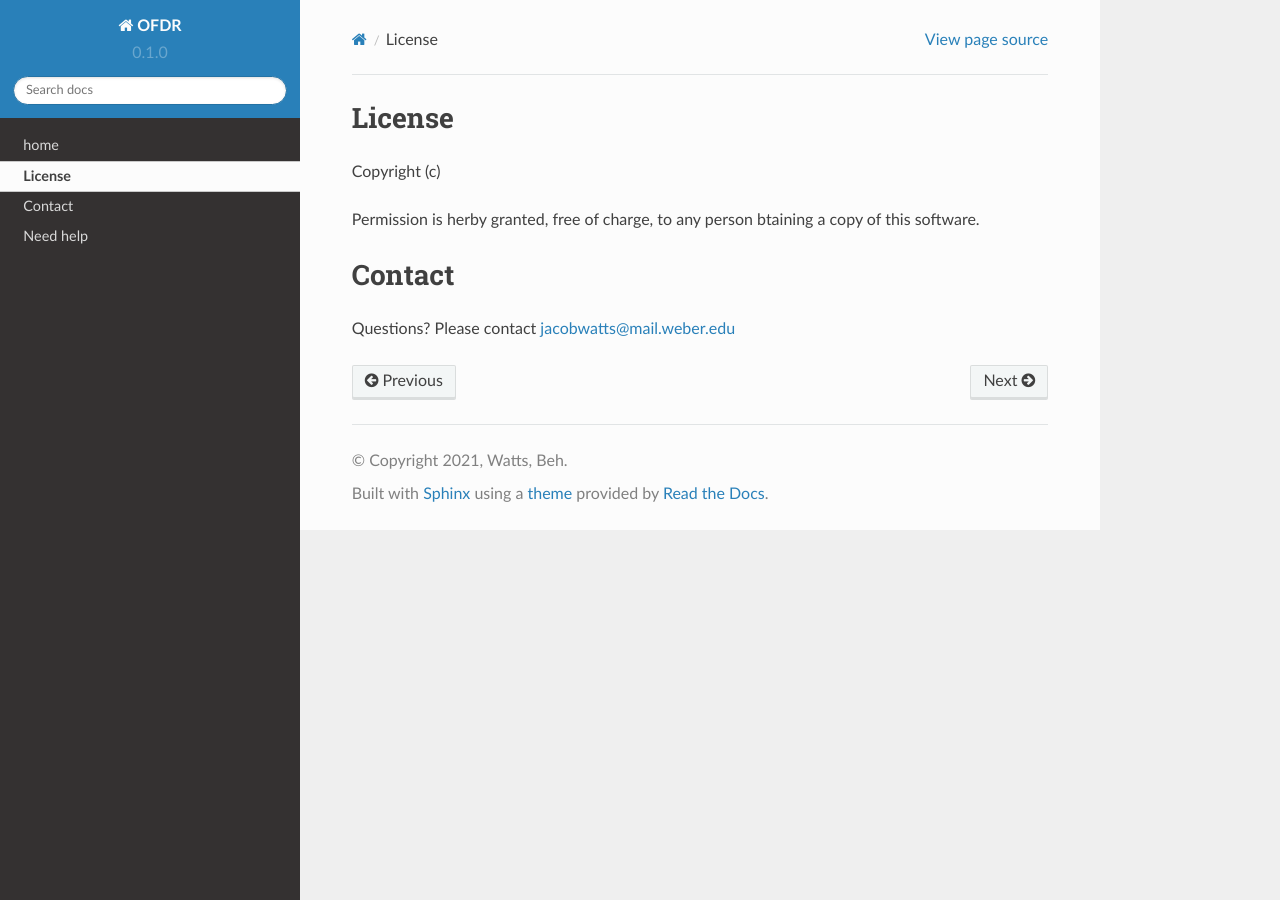
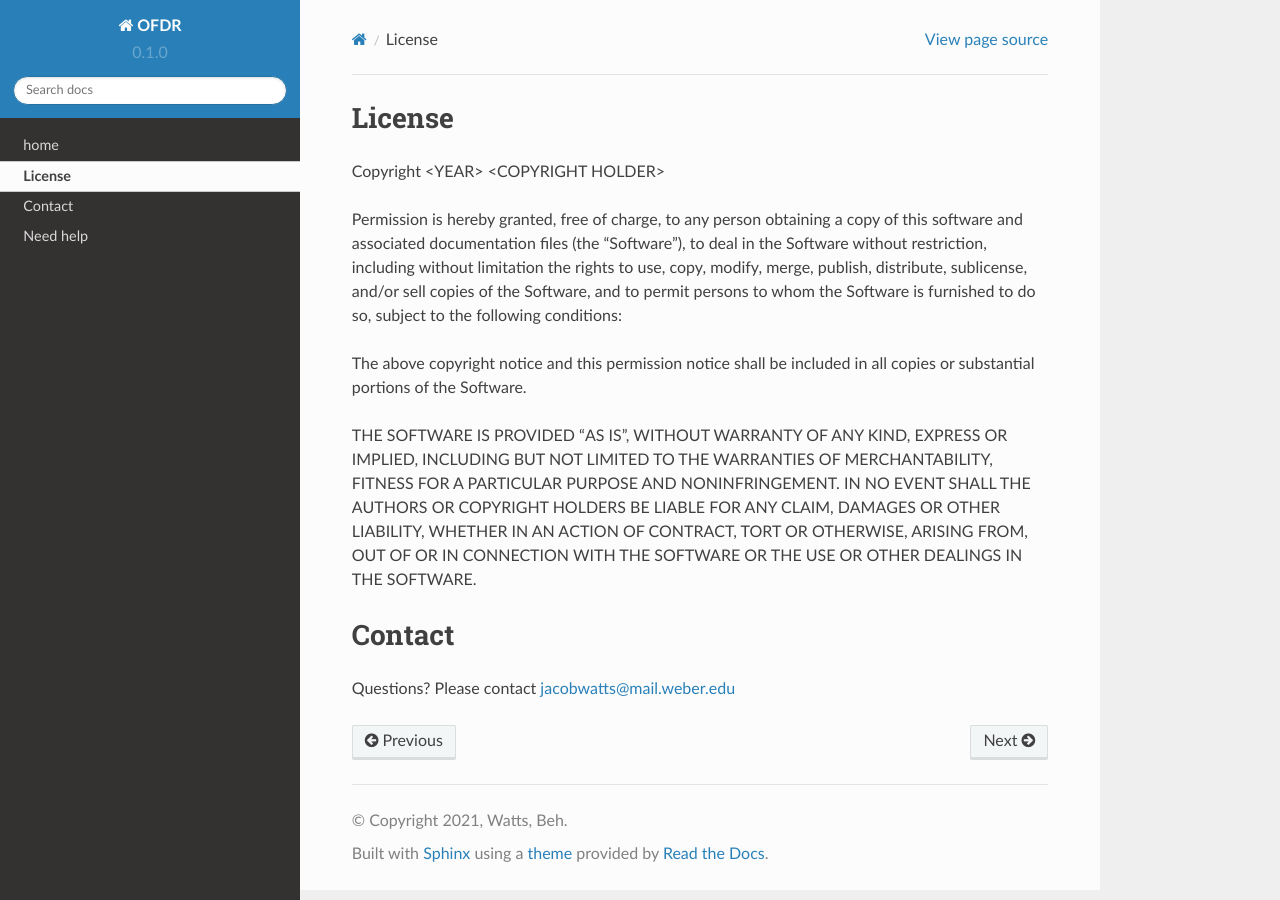
Before and after one commit to wattsjake/OFDR, a Sphinx documentation site: the page built from docs/source/license.rst, in a window 1280 px wide. Built offline with Sphinx 7.4.7 and the Read the Docs theme 2.0.0, drawn with Linux system fonts in a browser that asks for light colours; pages that are not in the unit, such as notebooks, are missing from menus.

Commit message:
added agreement

```diff
--- a/docs/source/license.rst
+++ b/docs/source/license.rst
@@ -1,9 +1,20 @@
 License
 ========
 
-Copyright (c)
+Copyright <YEAR> <COPYRIGHT HOLDER>
 
-Permission is herby granted, free of charge, to any person btaining a copy of this software.
+Permission is hereby granted, free of charge, to any person obtaining a copy of this software and associated documentation files
+(the "Software"), to deal in the Software without restriction, including without limitation the rights to use, copy, modify, merge,
+publish, distribute, sublicense, and/or sell copies of the Software, and to permit persons to whom the Software is furnished to do so,
+subject to the following conditions:
+
+The above copyright notice and this permission notice shall be included in all copies or substantial portions of the Software.
+
+THE SOFTWARE IS PROVIDED "AS IS", WITHOUT WARRANTY OF ANY KIND, EXPRESS OR IMPLIED, INCLUDING BUT NOT LIMITED TO
+THE WARRANTIES OF MERCHANTABILITY, FITNESS FOR A PARTICULAR PURPOSE AND NONINFRINGEMENT. IN NO EVENT SHALL THE
+AUTHORS OR COPYRIGHT HOLDERS BE LIABLE FOR ANY CLAIM, DAMAGES OR OTHER LIABILITY, WHETHER IN AN ACTION OF
+CONTRACT, TORT OR OTHERWISE, ARISING FROM, OUT OF OR IN CONNECTION WITH THE SOFTWARE OR THE USE OR OTHER
+DEALINGS IN THE SOFTWARE.
 
 Contact
 =======
```
